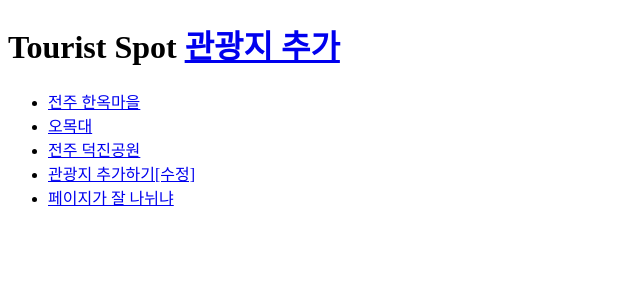
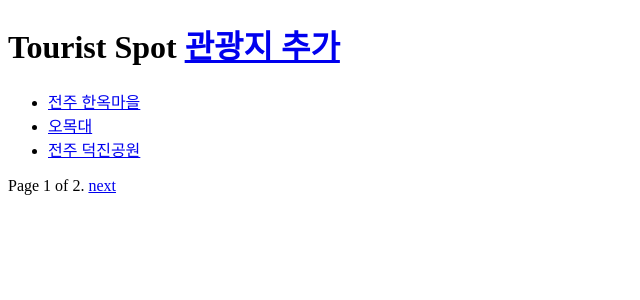
Before and after one commit to tlaqudgkr/new-portfolio, a Django app: page /tourist/ in a window 1280 px wide. Shown: the part 32-332 px from the top of the page, without its empty margins (0-640 px from the left). Run offline with Django 3.2, Linux system fonts and the light colour scheme; data comes from the database, SQL or seed files in the repository; both versions use the stored data as it was after the commit.

```diff
--- a/freeboard/urls.py
+++ b/freeboard/urls.py
@@ -9,4 +9,6 @@ urlpatterns = [
     url(r'^board/remove/(?P<pk>\d+)$', views.board_remove, name='board_remove'),
 
     url(r'^board/(?P<pk>\d+)/comment/$',views.add_comment_to_post, name='add_comment_to_post'),
+    url(r'^comment/(?P<pk>\d+)/approve/$', views.comment_approve, name='comment_approve'),
+    url(r'^comment/(?P<pk>\d+)/remove/$', views.comment_remove, name='comment_remove'),
 ]
--- a/tourist/templates/tourist/tourist_list.html
+++ b/tourist/templates/tourist/tourist_list.html
@@ -11,4 +11,20 @@
     <li><a href="{% url 'tourist:tourist_detail' obj.pk %}">{{ obj }}</a></li>
 {% endfor %}
 </ul>
+
+{% if is_paginated %}
+    <div class="pagination">
+        <span class="page-links">
+            {% if page_obj.has_previous %}
+                <a href="{% url 'tourist:tourist_list' %}?page={{ page_obj.previous_page_number }}">previous</a>
+            {% endif %}
+            <span class="page-current">
+                Page {{ page_obj.number }} of {{ page_obj.paginator.num_pages }}.
+            </span>
+            {% if page_obj.has_next %}
+                <a href="{% url 'tourist:tourist_list' %}?page={{ page_obj.next_page_number }}">next</a>
+            {% endif %}
+        </span>
+    </div>
+{% endif %}
 {% endblock %}
--- a/tourist/views.py
+++ b/tourist/views.py
@@ -9,6 +9,7 @@ from django.urls import reverse_lazy
 
 class TouristListView(ListView):
     model = Tourist
+    paginate_by = 3
 
 
 class TouristDetailView(DetailView):
```
Also changed, not shown: freeboard/templates/freeboard/board_detail.html (+9 -3 lines), freeboard/views.py (+12 -0 lines), db.sqlite3.
